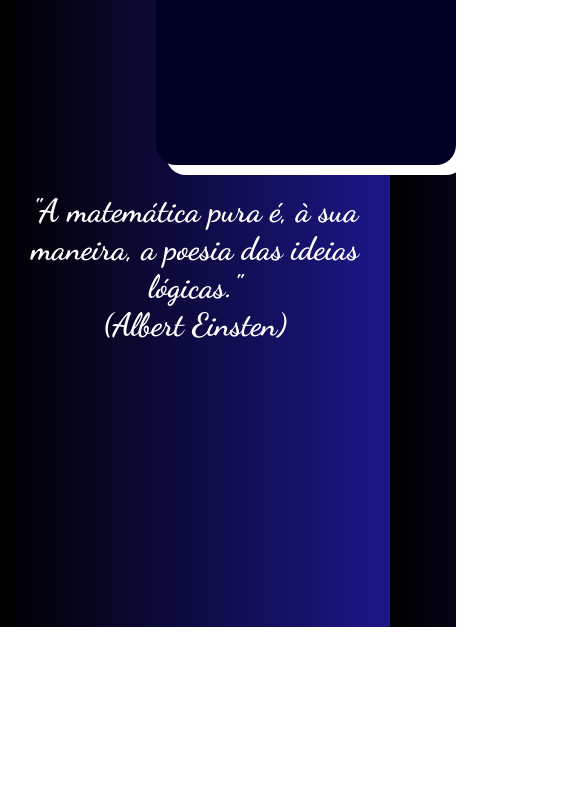
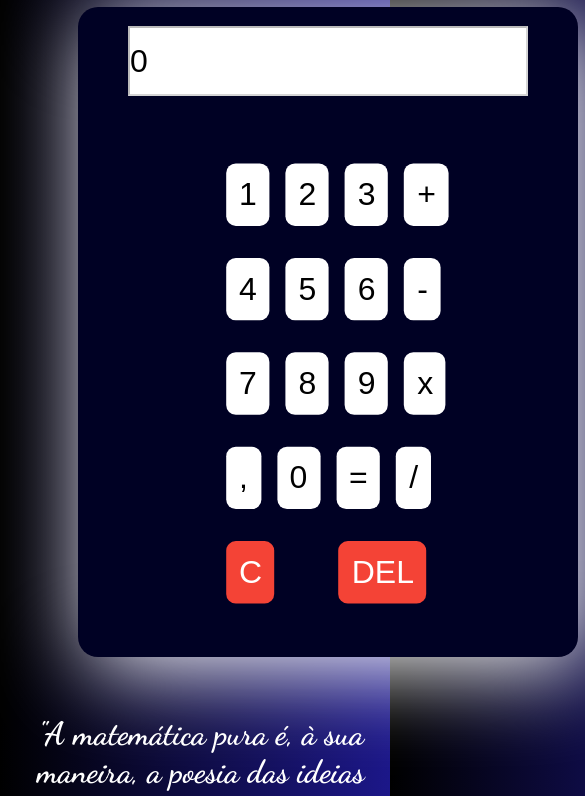
Before and after one commit to matheusricardoooo/calculadora, a plain HTML site: page index.html in a window 390 px wide. Shown: the part 217-1013 px from the top of the page, 585 px wide, since content can reach past the window. Before the commit the page ends 844 px from the top, so only its background shows below. Drawn offline with Linux system fonts and the light colour scheme.

Commit message:
estilização e ajustes no html feitos

```diff
--- a/index.html
+++ b/index.html
@@ -16,37 +16,39 @@
                 <input type="text" class="display" value="0" disabled>
             </div>
 
+            <div class="tecla">
                 <div class="linha1">
-                <button class="numero um" onclick="inserir('1')">1</button>
-                <button class="numero dois" onclick="inserir('2')">2</button>
-                <button class="numero tres" onclick="inserir('3')">3</button>
-                <button class="operador sinal-mais" onclick="inserir('+')">+</button>
+                    <button class="btn" onclick="inserir('1')">1</button>
+                    <button class="btn" onclick="inserir('2')">2</button>
+                    <button class="btn" onclick="inserir('3')">3</button>
+                    <button class="btn" onclick="inserir('+')">+</button>
                 </div>
 
                 <div class="linha2">
-                <button class="numero quatro" onclick="inserir('4')">4</button>
-                <button class="numero cinco" onclick="inserir('5')">5</button>
-                <button class="numero seis" onclick="inserir('6')">6</button>
-                <button class="operador sinal-menos" onclick="inserir('-')">-</button>
+                    <button class="btn" onclick="inserir('4')">4</button>
+                    <button class="btn" onclick="inserir('5')">5</button>
+                    <button class="btn" onclick="inserir('6')">6</button>
+                    <button class="btn" onclick="inserir('-')">-</button>
                 </div>
 
                 <div class="linha3">
-                <button class="numero sete" onclick="inserir('7')">7</button>
-                <button class="numero oito" onclick="inserir('8')">8</button>
-                <button class="numero nove" onclick="inserir('9')">9</button>
-                <button class="operador sinal-multiplicacao" onclick="inserir('*')">x</button>
+                    <button class="btn" onclick="inserir('7')">7</button>
+                    <button class="btn" onclick="inserir('8')">8</button>
+                    <button class="btn" onclick="inserir('9')">9</button>
+                    <button class="btn" onclick="inserir('*')">x</button>
                 </div>
 
                 <div class="linha4">
-                <button class="decimal virgula" onclick="inserir('.')">,</button>
-                <button class="numero zero" onclick="inserir('0')">0</button>
-                <button class="operador igual" onclick="calcular()">=</button>
-                <button class="operador dividir" onclick="inserir('/')">/</button>
+                    <button class="btn" onclick="inserir('.')">,</button>
+                    <button class="btn" onclick="inserir('0')">0</button>
+                    <button class="btn" onclick="calcular()">=</button>
+                    <button class="btn" onclick="inserir('/')">/</button>
                 </div>
 
                 <div class="linha-funcoes">
-                <button class="funcao limpar" onclick="limparDisplay()">C</button>
-                <button class="funcao apagar" onclick="apagarUltimo()">DEL</button>
+                    <button class="btn-c" onclick="limparDisplay()">C</button>
+                    <button class="btn-del" onclick="apagarUltimo()">DEL</button>
+                </div>
             </div>
         </div>
 
--- a/styles/calculadora.css
+++ b/styles/calculadora.css
@@ -8,7 +8,7 @@
 
 .calculator {
     width: 300px;
-    height: 300px;
+    height: 350px;
     display: flex;
     flex-direction: column;
     align-items: center;
@@ -17,7 +17,13 @@
     margin-left: 40%;
     background-color: #000124;
     border-radius: 20px;
-    box-shadow: 10px 10px #ffffff;
+    box-shadow: 10px 10px 90px #ffffff;
+}
+
+.tecla {
+    display: flex;
+    flex-direction: column;
+    padding-left: 52%;
 }
 
 .final {
@@ -28,3 +34,159 @@
     font-family: "Dancing Script";
     color: #ffffff;
 }
+
+.barra {
+    margin-top: -40px;
+}
+
+.barra input {
+    width: 250px;
+    height: 30px;
+    background-color: #ffffff;
+    color: #000000;
+}
+
+.linha1 {
+    width: 300px;
+    margin-top: 30px;
+    display: flex;
+    gap: 10px;
+}
+
+.linha2 {
+    width: 300px;
+    display: flex;
+    gap: 10px;
+}
+
+.linha3 {
+    width: 300px;
+    display: flex;
+    gap: 10px;
+}
+
+.linha4 {
+    width: 300px;
+    display: flex;
+    gap: 10px;
+}
+
+.linha-funcoes {
+    width: 300px;
+    display: flex;
+    gap: 40px;
+}
+
+button {
+    background-color: #555;
+    color: white;
+    border: none;
+    border-radius: 6px;
+    padding: 8px;
+    font-size: 20px;
+    cursor: pointer;
+    transition: background-color 0.3s ease;
+}
+
+button:hover {
+    background-color: #777;
+}
+
+.btn {
+    background-color: #ffffff;
+    color: #000000;
+}
+
+.btn-c {
+    background-color: #f44336;
+}
+
+.btn-del {
+    background-color: #f44336;
+}
+
+@media screen and (max-width: 1024px) {
+
+    .name {
+        margin-top: 10%;
+        margin-left: 5%;
+        font-size: 2rem;
+    }
+
+    .calculator {
+        width: 600px;
+        height: 650px;
+        margin: 0;
+        margin-top: 20%;
+        margin-left: 23%;
+    }
+
+    .barra input {
+        margin-top: 10%;
+        width: 500px;
+        height: 70px;
+        font-size: 2rem;
+    }
+
+    .tecla {
+        padding: 0;
+        width: 200px;
+        padding-top: 12%;
+        padding-left: 4%;
+        gap: 20px;
+        transform: scale(1.6);
+    }
+
+    .final {
+        margin-top: 15%;
+        margin-left: 3%;
+    }
+}
+
+@media screen and (max-width: 830px) {
+
+    .calculator {
+        width: 500px;
+        margin: 0;
+        margin-top: 12%;
+        margin-left: 20%;
+    }
+
+    .barra input {
+        width: 400px;
+        height: 70px;
+    }
+
+    .tecla {
+        margin: 0;
+        margin-top: 20px;
+        margin-left: 30px;
+    }
+
+}
+
+@media screen and (max-width: 770px) {
+
+    .calculator {
+
+        width: 500px;
+    }
+
+    .barra input {
+        width: 400px;
+    }
+
+    .tecla {
+        padding: 0;
+        padding-top: 70px;
+        padding-left: 27px;
+    }
+
+    .final {
+        padding-bottom: 20px;
+    }
+
+    .linha1 {
+        width: 100px;
+    }
+}
```
Lines whose indentation alone changed are shown as unchanged.
